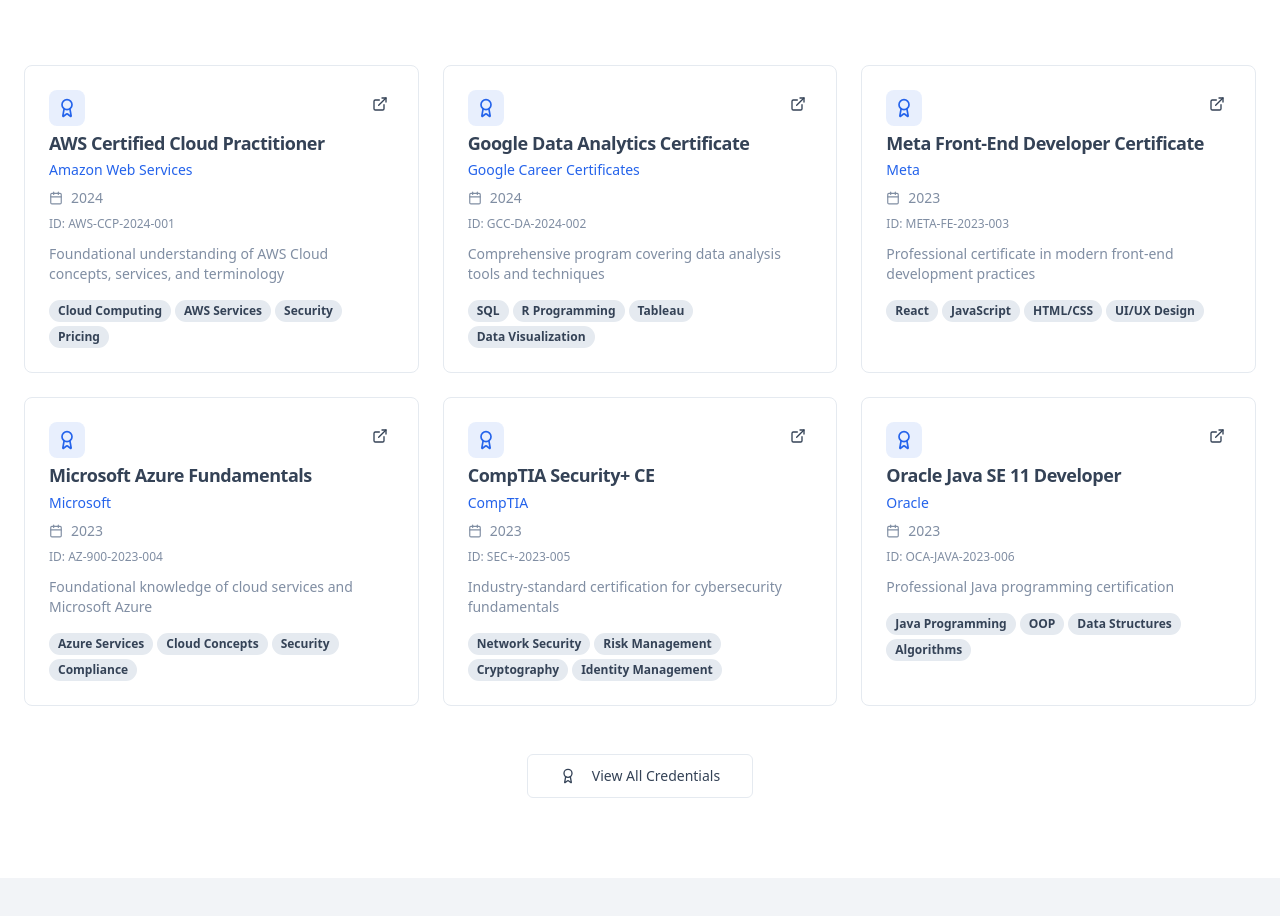
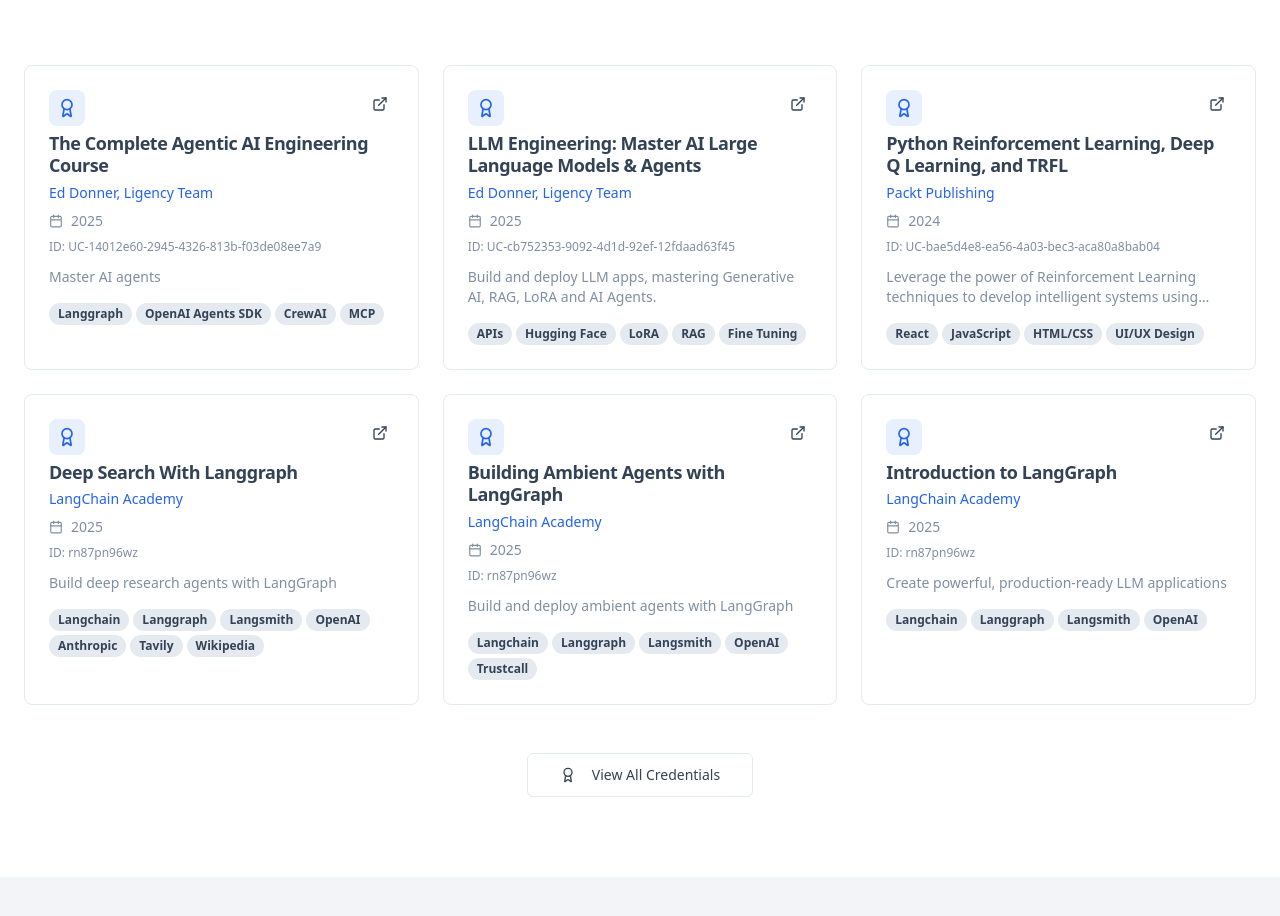
Before and after one commit to uzi-belfayez/my-launchpad-dev, a React (Vite) app: page / in a window 1280 px wide. Shown: the part 4281-5197 px from the top of the page. Built offline with nearby package versions, Linux system fonts and the light colour scheme.

Commit message:
finished cert

```diff
--- a/src/components/Certifications.tsx
+++ b/src/components/Certifications.tsx
@@ -6,52 +6,52 @@ import { Award, ExternalLink, Calendar } from "lucide-react";
 const Certifications = () => {
   const certifications = [
     {
-      title: "AWS Certified Cloud Practitioner",
-      issuer: "Amazon Web Services",
-      date: "2024",
-      credentialId: "AWS-CCP-2024-001",
-      description: "Foundational understanding of AWS Cloud concepts, services, and terminology",
-      skills: ["Cloud Computing", "AWS Services", "Security", "Pricing"]
+      title: "The Complete Agentic AI Engineering Course",
+      issuer: "Ed Donner, Ligency Team",
+      date: "2025",
+      credentialId: "UC-14012e60-2945-4326-813b-f03de08ee7a9",
+      description: "Master AI agents",
+      skills: ["Langgraph", "OpenAI Agents SDK", "CrewAI", "MCP"]
     },
     {
-      title: "Google Data Analytics Certificate",
-      issuer: "Google Career Certificates",
-      date: "2024",
-      credentialId: "GCC-DA-2024-002",
-      description: "Comprehensive program covering data analysis tools and techniques",
-      skills: ["SQL", "R Programming", "Tableau", "Data Visualization"]
+      title: "LLM Engineering: Master AI Large Language Models & Agents ",
+      issuer: "Ed Donner, Ligency Team",
+      date: "2025",
+      credentialId: "UC-cb752353-9092-4d1d-92ef-12fdaad63f45",
+      description: "Build and deploy LLM apps, mastering Generative AI, RAG, LoRA and AI Agents.",
+      skills: ["APIs", "Hugging Face", "LoRA", "RAG", "Fine Tuning"]
     },
     {
-      title: "Meta Front-End Developer Certificate",
-      issuer: "Meta",
-      date: "2023",
-      credentialId: "META-FE-2023-003",
-      description: "Professional certificate in modern front-end development practices",
+      title: "Python Reinforcement Learning, Deep Q Learning, and TRFL",
+      issuer: "Packt Publishing",
+      date: "2024",
+      credentialId: "UC-bae5d4e8-ea56-4a03-bec3-aca80a8bab04",
+      description: "Leverage the power of Reinforcement Learning techniques to develop intelligent systems using Python",
       skills: ["React", "JavaScript", "HTML/CSS", "UI/UX Design"]
     },
     {
-      title: "Microsoft Azure Fundamentals",
-      issuer: "Microsoft",
-      date: "2023",
-      credentialId: "AZ-900-2023-004",
-      description: "Foundational knowledge of cloud services and Microsoft Azure",
-      skills: ["Azure Services", "Cloud Concepts", "Security", "Compliance"]
+      title: "Deep Search With Langgraph",
+      issuer: "LangChain Academy",
+      date: "2025",
+      credentialId: "rn87pn96wz",
+      description: "Build deep research agents with LangGraph",
+      skills: ["Langchain", "Langgraph", "Langsmith", "OpenAI", "Anthropic", "Tavily", "Wikipedia"]
     },
     {
-      title: "CompTIA Security+ CE",
-      issuer: "CompTIA",
-      date: "2023",
-      credentialId: "SEC+-2023-005",
-      description: "Industry-standard certification for cybersecurity fundamentals",
-      skills: ["Network Security", "Risk Management", "Cryptography", "Identity Management"]
+      title: "Building Ambient Agents with LangGraph",
+      issuer: "LangChain Academy",
+      date: "2025",
+      credentialId: "rn87pn96wz",
+      description: "Build and deploy ambient agents with LangGraph",
+      skills: ["Langchain", "Langgraph", "Langsmith", "OpenAI", "Trustcall"]
     },
     {
-      title: "Oracle Java SE 11 Developer",
-      issuer: "Oracle",
-      date: "2023",
-      credentialId: "OCA-JAVA-2023-006",
-      description: "Professional Java programming certification",
-      skills: ["Java Programming", "OOP", "Data Structures", "Algorithms"]
+      title: "Introduction to LangGraph",
+      issuer: "LangChain Academy",
+      date: "2025",
+      credentialId: "rn87pn96wz",
+      description: "Create powerful, production-ready LLM applications",
+      skills: ["Langchain", "Langgraph", "Langsmith", "OpenAI"]
     }
   ];
 
```
